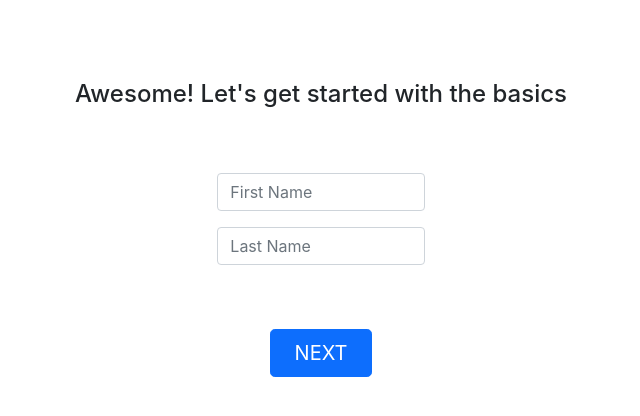
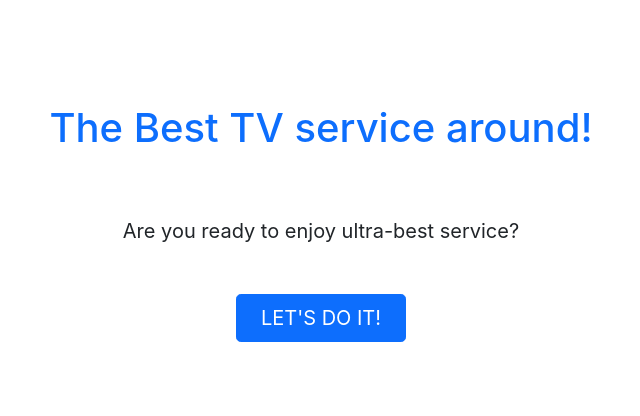
Before and after one commit to oluciams/tv-services, a React (Create React App) app: page /userDetails in a window 1280 px wide. Shown: the top 416 px of the page, without its empty margins (319-959 px from the left). Built offline with nearby package versions, Linux system fonts and the light colour scheme.

Commit message:
remove routes and add pageDisplay fn

```diff
--- a/src/App.jsx
+++ b/src/App.jsx
@@ -1,23 +1,41 @@
-import { Route, Routes } from 'react-router-dom';
-import { SelectPlan } from './components/signup/SelectPlan';
+// import { Route, Routes } from 'react-router-dom';
+// import { SelectPlan } from './components/signup/SelectPlan';
+// import { SearchList } from './components/signup/SearchList';
+// import { UserDetails } from './components/signup/UserDetails';
+// import { UserForm } from './components/signup/UserForm';
+// import { Confirmation } from './components/signup/Confirmation';
+// import { Success } from './components/signup/Success';
+import { useSelector } from 'react-redux';
+import { UserForm } from './components/signup/UserForm';
+import { UserDetails } from './components/signup/UserDetails';
 import { SearchList } from './components/signup/SearchList';
-import { UserDetails } from './components/signup/UserDetails';
-import { UserForm } from './components/signup/UserForm';
-import { Confirmation } from './components/signup/Confirmation';
-import { Success } from './components/signup/Success';
 
 function App() {
+
+	const page = useSelector( (state) => state.signup.page )
+
+
+	const pageDisplay = () => {
+		switch( page ) {
+			case 0:
+				return <UserForm />
+			case 1:
+				return <UserDetails  />
+			case 2:
+				return <SearchList  />
+			// case 3:
+			// 	return <SelectPlan  />
+			// case 4:
+			// 	return <Confirmation  />
+			// case 5:
+			// return <Success  />
+			default:
+		}
+	}
 	return (
 		<>
 			<section className='container-fluid col-8 text-center mx-auto my-4 py-3'>
-				<Routes>
-					<Route path='/' element={<UserForm />} />
-					<Route path='userDetails' element={<UserDetails />} />
-					<Route path='searchList' element={<SearchList />} />
-					<Route path='selectPlan' element={<SelectPlan />} />
-					<Route path='confirmation' element={<Confirmation />} />
-					<Route path='success' element={<Success />} />
-				</Routes>
+				<div>{pageDisplay()}</div>
 			</section>
 		</>
 	);
--- a/src/components/signup/SearchList.jsx
+++ b/src/components/signup/SearchList.jsx
@@ -1,7 +1,6 @@
 import { useDispatch, useSelector } from 'react-redux';
-import { useNavigate } from 'react-router-dom';
 import { useForm } from '../../hooks/useForm';
-import { formUserAddress } from '../../store/slices/signup/signupSlice';
+import { formUserAddress, incrementPage } from '../../store/slices/signup/signupSlice';
 import { Button } from '../Button';
 
 export const SearchList = () => {
@@ -13,15 +12,15 @@ export const SearchList = () => {
 
 	const dispatch = useDispatch();
 	const name = useSelector( (state) => state.signup.name )
-	const navigate = useNavigate();
+	const page = useSelector( (state) => state.signup.page )
 
 	const onFormSubmit = e => {
 		e.preventDefault();
 		if (address && apartment) {
 			dispatch( formUserAddress( { address, apartment } ))
+			dispatch( incrementPage ( { page: page + 1 } ))
 		}
 		onResetForm();
-		navigate('/selectPlan');
 	};
 
 	return (
--- a/src/components/signup/UserDetails.jsx
+++ b/src/components/signup/UserDetails.jsx
@@ -1,5 +1,4 @@
 import { useDispatch, useSelector } from 'react-redux';
-import { useNavigate } from 'react-router-dom';
 import { useForm } from '../../hooks/useForm';
 import { formUserDetails, incrementPage } from '../../store/slices/signup/signupSlice';
 import { Button } from '../Button';
@@ -12,19 +11,16 @@ export const UserDetails = () => {
 	});
 
 	const dispatch = useDispatch();
-	const navigate = useNavigate();
 	const page = useSelector( (state) => state.signup.page )
 
 	const onFormSubmit = e => {
 		e.preventDefault();
 		if (name && lastname) {
 			dispatch( formUserDetails( { name, lastname } ))
+			dispatch( incrementPage ( { page: page + 1 } ))
 		}
 		onResetForm();
-		navigate('/searchList');
 	};
-
-
 
 	return (
 		<>
@@ -54,7 +50,6 @@ export const UserDetails = () => {
 					type='submit'
 					className='btn btn-primary btn-lg my-5 py-2 px-4'
 					text={'NEXT'}
-					fn={()=> 	dispatch( incrementPage ( { page: page + 1 } )) }
 				/>
 			</form>
 		</>
--- a/src/components/signup/UserForm.jsx
+++ b/src/components/signup/UserForm.jsx
@@ -1,17 +1,21 @@
-import { Link } from 'react-router-dom';
+import { useDispatch, useSelector } from 'react-redux';
+import { incrementPage } from '../../store/slices/signup/signupSlice';
 import { Button } from '../Button';
 
 export const UserForm = () => {
+
+	const dispatch = useDispatch();
+	const page = useSelector( (state) => state.signup.page )
+
 	return (
 		<>
 			<h1 className='text-primary my-5 py-3'>The Best TV service around!</h1>
 			<p className='my-4 fs-5'>Are you ready to enjoy ultra-best service?</p>
-			<Link to='/userDetails'>
 				<Button
 					className='btn btn-primary btn-lg my-4 py-2 px-4'
 					text={`LET'S DO IT!`}
+					fn={()=> 	dispatch( incrementPage ( { page: page + 1 } )) }
 				/>
-			</Link>
 		</>
 	);
 };
```
